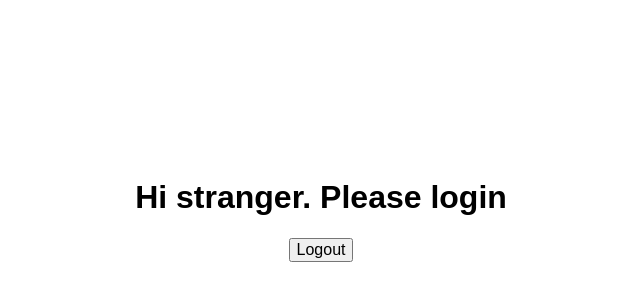
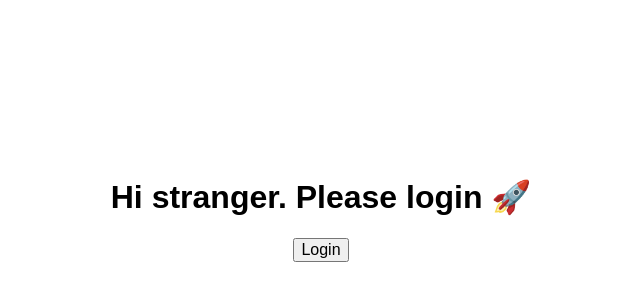
Before and after one commit to AlekseyRD88/ReactLesson6Task1, a React app: page / in a window 1280 px wide. Shown: the part 190-490 px from the top of the page, without its empty margins (319-959 px from the left). Built offline with nearby package versions, Linux system fonts and the light colour scheme.

Commit message:
corrections

```diff
--- a/src/Auth.jsx
+++ b/src/Auth.jsx
@@ -23,10 +23,9 @@ class Auth extends Component {
   render() {
     let button;
     if (this.state.isLoggedIn) {
+      button = <Logout onClick={this.handleLogoutClick} />;
+    } else {
       button = <Login onClick={this.handleLoginClick}/>;
-    } else {
-
-      button = <Logout onClick={this.handleLogoutClick} />;
     }
     return (
       <div className="panel">
--- a/src/GuestGreeting.jsx
+++ b/src/GuestGreeting.jsx
@@ -2,7 +2,7 @@ import React from 'react';
 
 
 const GuestGreeting = () => {
-  return <h1>Hi stranger. Please login</h1>;
+  return <h1>Hi stranger. Please login &#128640;</h1>;
 }
 
 export default GuestGreeting;
--- a/src/UserGreeting.jsx
+++ b/src/UserGreeting.jsx
@@ -2,7 +2,7 @@ import React from 'react';
 
 
 const UserGreeting = () => {
-  return <h1>Hello, user</h1>;
+  return <h1>Hello, user &#128526;</h1>;
 }
 
 export default UserGreeting;
```
